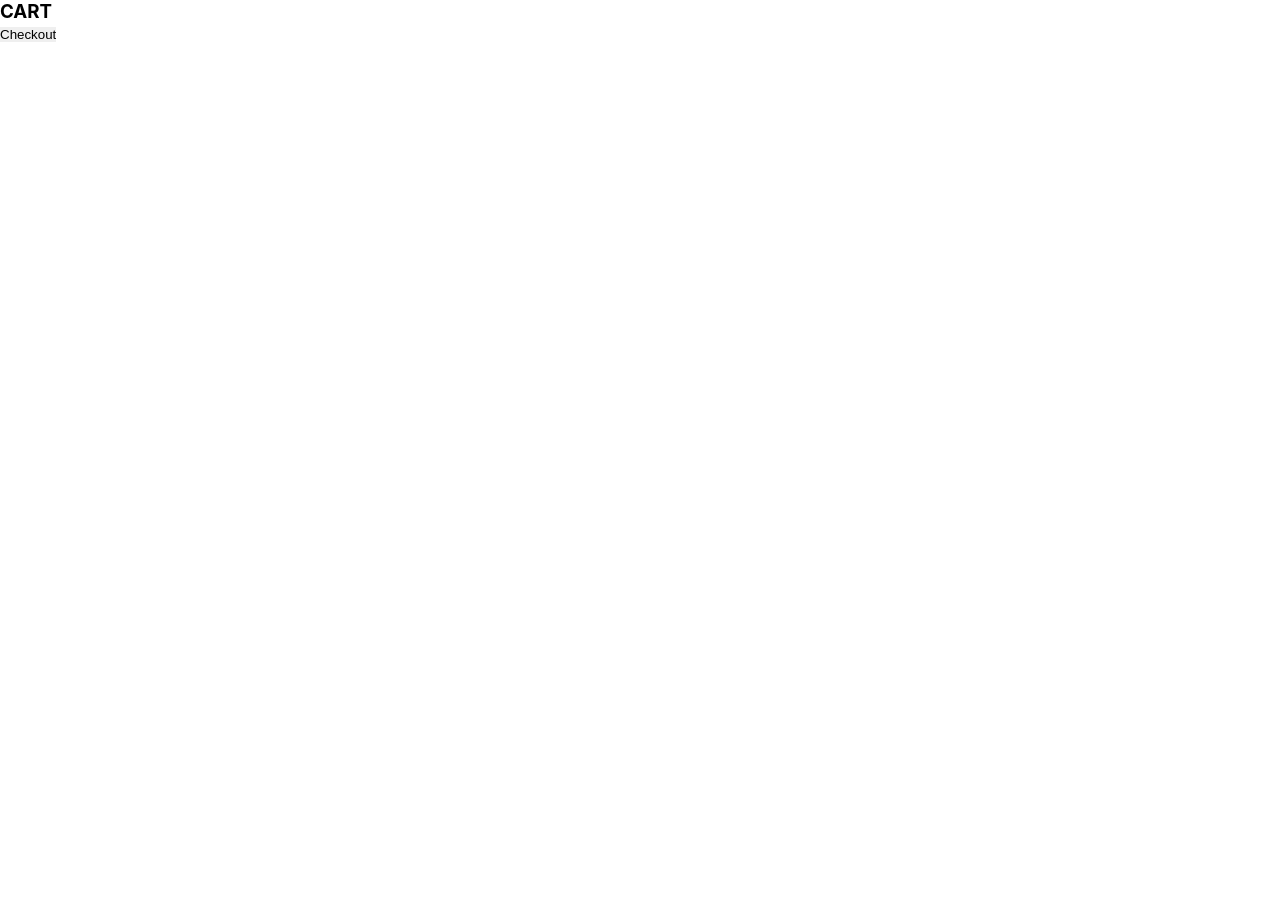
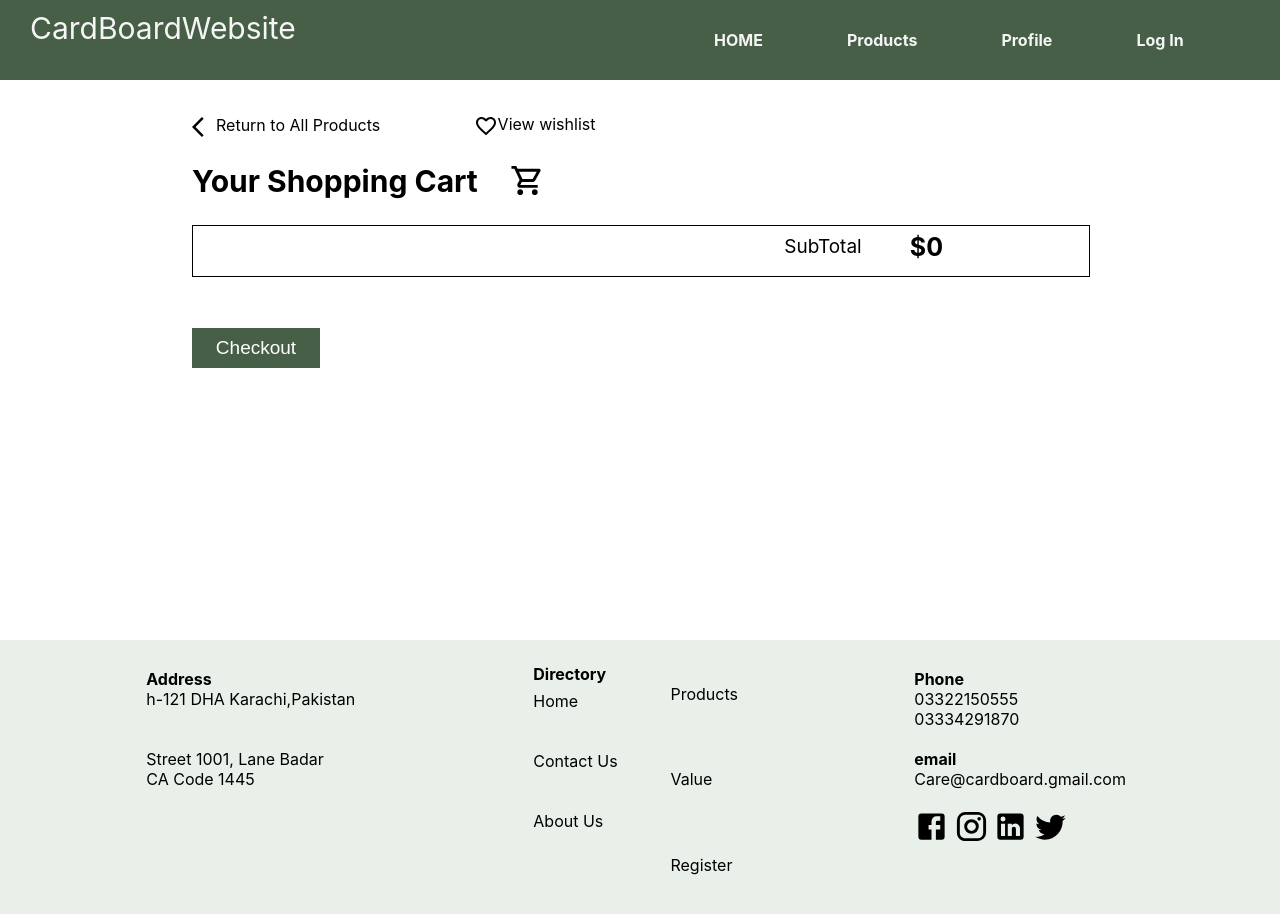
Before and after one commit to bismaasif/CardBoardWebsite, a React (Create React App) app: page /cart in a window 1280 px wide. Shown: the top 914 px of the page. Before the commit the page ends 800 px from the top, so only its background shows below. Built offline with nearby package versions, Linux system fonts and the light colour scheme.

Commit message:
cart updated

```diff
--- a/src/Component/Cart/Cart.css
+++ b/src/Component/Cart/Cart.css
@@ -0,0 +1,62 @@
+.stotal{
+    margin-left: 66%;
+    margin-top: 1%;
+    font-size:19px;
+}
+.totalcost{
+    margin-left: 80%;
+    margin-top:-2.9%;
+    font-size:25px;
+}
+.cartbox{
+    border: 1px solid black;
+    width:70%;
+    height:50px;
+    margin-bottom: 1%;
+    margin-left:15%;
+    overflow:hidden;
+}
+.ysc{
+    margin-left:15%;
+    margin-bottom: 2%;
+    font-size: 30px;
+    margin-top:2%;
+    display:flex;
+    flex-flow: row;
+
+
+}
+.iconshop{
+    margin-left: 3%;
+}
+
+.checkoutbtn{
+    background-color :rgb(71, 94, 71);
+    height:40px;
+    width: 10%;
+    color:white;
+    margin-top: 3%;
+    color: white;
+    font-size:19px;
+    /* border-radius:7px; */
+    margin-left: 15%;
+    margin-bottom: 3%;
+}
+.return{
+    margin-top: 9%;
+    color: black;
+    margin-left: 15%;
+    display: flex;
+    flex-flow: row;
+}
+.viewlist{
+    color: black;
+    margin-left: 37%;
+    margin-top: -2%;
+    display: flex;
+    flex-flow: row;
+}
+.area{
+    height: 80vh;
+    width: 100vw;
+}
--- a/src/Component/Cart/Cart.jsx
+++ b/src/Component/Cart/Cart.jsx
@@ -1,18 +1,38 @@
 import CartList from "../CartList/CartList";
 import { OrderGenerator } from "../../Redux/Order/OrderActions";
 import { connect } from "react-redux";
+import CartTotal from "../../Utility/CartTotal";
+import Navbar from "../Navbar/Navbar";
+import Footer from "../Footer/Footer";
+import FavoriteBorderOutlinedIcon from '@material-ui/icons/FavoriteBorderOutlined';
+import ShoppingCartOutlinedIcon from '@material-ui/icons/ShoppingCartOutlined';
+import ArrowBackIosIcon from '@material-ui/icons/ArrowBackIos';
+import { Link } from "react-router-dom";
+import './Cart.css';
 
 
-const Cart=({OrderGenerator})=>{
+const Cart=({OrderGenerator,total})=>{
     return(
         <>
-        <h3>CART</h3>
+        <Navbar/>
+        <div className="area">
+        <Link to="/product">
+        <p className="return"><ArrowBackIosIcon/> Return to All Products</p></Link><p className="viewlist"><FavoriteBorderOutlinedIcon/> View wishlist</p>
+        <h3 className="ysc">Your Shopping Cart <ShoppingCartOutlinedIcon fontSize="large" className="iconshop"/></h3>
         <CartList/>
-<button onClick={OrderGenerator} >Checkout</button>
+        <div className="cartbox">
+        <p className="stotal">SubTotal</p>  <h3 className="totalcost">${total}</h3>
+        </div>
+<button className="checkoutbtn" onClick={OrderGenerator} >Checkout</button>
+</div>
+<Footer/>
         </>
         )
 }
 var actions={
     OrderGenerator
 }
-export default connect(null,actions)(Cart);
+var mapState=(state)=>({
+    total: CartTotal(state.cart)
+})
+export default connect(mapState,actions)(Cart);
--- a/src/Component/CartListItem/CartListItem.css
+++ b/src/Component/CartListItem/CartListItem.css
@@ -3,7 +3,7 @@
     width:70%;
     height:80px;
     margin-bottom: 1%;
-    margin-left:10%;
+    margin-left:15%;
     overflow:hidden;
 }
 .carbox:hover{
@@ -34,7 +34,7 @@
 
 }
 .qbox{
-    background-color: aquamarine;
+    background-color: rgb(238, 245, 243);
     height: 40px;
     width: 7%;
     margin-top: -5%;
@@ -50,7 +50,7 @@
 }
 .dq{
     margin-top:10%;
-    margin-left:5%;
+    margin-left:20%;
 
 
 }
@@ -59,4 +59,5 @@
     margin-left:60%;
     display: grid;
     flex-flow: row;
+    cursor: pointer;
 }
--- a/src/Component/CartListItem/CartListItem.jsx
+++ b/src/Component/CartListItem/CartListItem.jsx
@@ -1,11 +1,14 @@
 import { connect } from "react-redux";
 import './CartListItem.css';
 import img5 from './../../Images/shoes.jpg';
+import CartTotal from "../../Utility/CartTotal";
+import ExpandLessIcon from '@material-ui/icons/ExpandLess';
+import ExpandMoreIcon from '@material-ui/icons/ExpandMore';
 import { addproduct,removeproduct,deleteproduct } from "../../Redux/Cart/CartActions";
 
 
 
-const CartListItem=({ addproduct,removeproduct,deleteproduct,...item})=>{
+const CartListItem=({ addproduct,removeproduct,deleteproduct,total,...item})=>{
     var {cost,title,quantity,coverPhoto,id}=item;
     return(
         <>
@@ -19,13 +22,14 @@ const CartListItem=({ addproduct,removeproduct,deleteproduct,...item})=>{
  <div className="qbox">
     <p className="dq">{quantity}</p>
 
- <div className="dq1"><p>+</p><p> -</p> </div>
+ <div className="dq1"><p><ExpandLessIcon onClick={()=>addproduct(item)} fontSize="small"/></p><p> <ExpandMoreIcon onClick={()=> removeproduct(id)} fontSize="small"/> </p></div>
  </div>
  <div  className="displaycost">
-     <h2>$-{cost}</h2>
+    <h2>$-{cost}</h2>
  </div>
         {/* <h1><button onClick={()=> addproduct(item)}>+</button >  {quantity}  <button onClick={()=> removeproduct(id)}>-</button></h1> */}
         </div>
+
         </>
 
     )
@@ -34,4 +38,5 @@ const CartListItem=({ addproduct,removeproduct,deleteproduct,...item})=>{
 var actions={
     addproduct,removeproduct,deleteproduct
 }
+
 export default connect(null,actions)(CartListItem);
```
